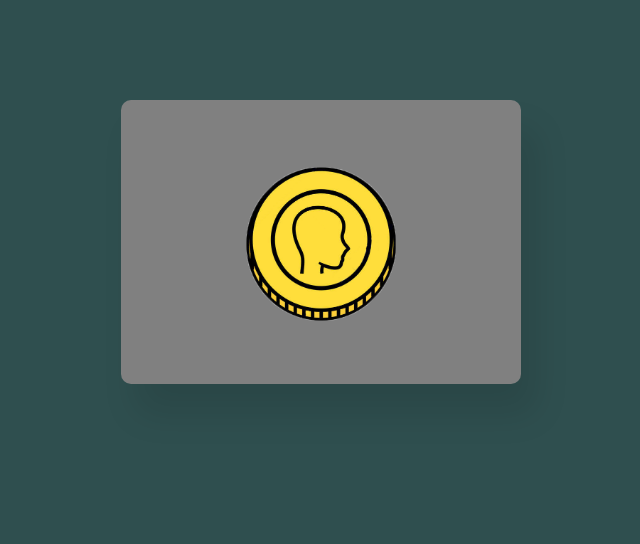
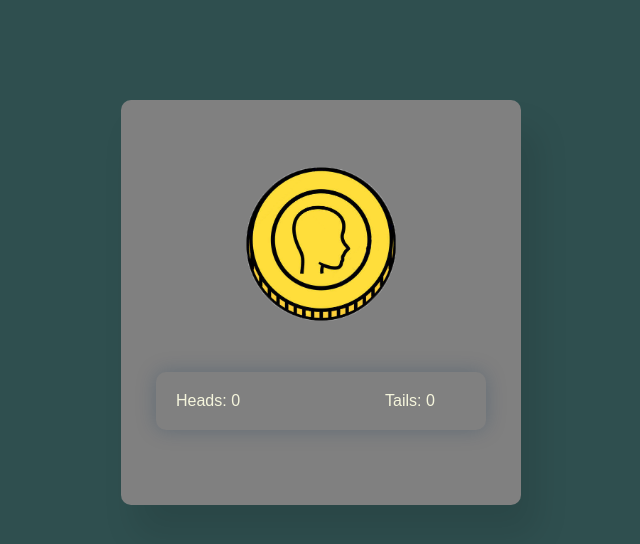
Before and after one commit to mariamf1985/CoinGame, a plain HTML site: page index.html in a window 1280 px wide. Shown: the whole page, without its empty margins (319-959 px from the left). Drawn offline with Linux system fonts and the light colour scheme.

Commit message:
stats added

```diff
--- a/index.html
+++ b/index.html
@@ -1,20 +1,24 @@
 <!DOCTYPE html>
 <html lang="en">
   <head>
-    <meta charset="UTF-8">
-    <meta name="viewport" content="width=device-width, initial-scale=1.0">
+    <meta charset="UTF-8" />
+    <meta name="viewport" content="width=device-width, initial-scale=1.0" />
     <title>Coin Game</title>
-    <link rel="stylesheet" href="./src/assets/css/styles.css" type="text/css">
+    <link rel="stylesheet" href="./src/assets/css/styles.css" type="text/css" />
   </head>
   <body>
     <div class="container">
       <div class="coin" id="coin">
         <div class="heads">
-            <img src="./src/assets/img/Head.png">
+          <img src="./src/assets/img/Head.png" />
         </div>
         <div class="tails">
-            <img src="./src/assets/img/Tails.png">
+          <img src="./src/assets/img/Tails.png" />
         </div>
+      </div>
+      <div class="stats">
+        <p id="headsCount">Heads: 0</p>
+        <p id="tailsCount">Tails: 0</p>
       </div>
     </div>
   </body>
--- a/src/assets/css/styles.css
+++ b/src/assets/css/styles.css
@@ -59,3 +59,19 @@ body {
         transform: rotateX(2160deg);
     }
 }
+
+.stats {
+    display: flex;
+    border-radius: 10px;
+    color:beige;
+    font-weight: 500;
+    padding: 20px;
+    margin-top: 55px;
+    margin-bottom: 40px;
+    box-shadow: 0 0 20px rgba(2, 49, 88, 0.25);
+}
+
+.stats p:nth-last-child(1){
+    margin-left: 50%;
+
+}
```
Lines whose indentation alone changed are shown as unchanged.
